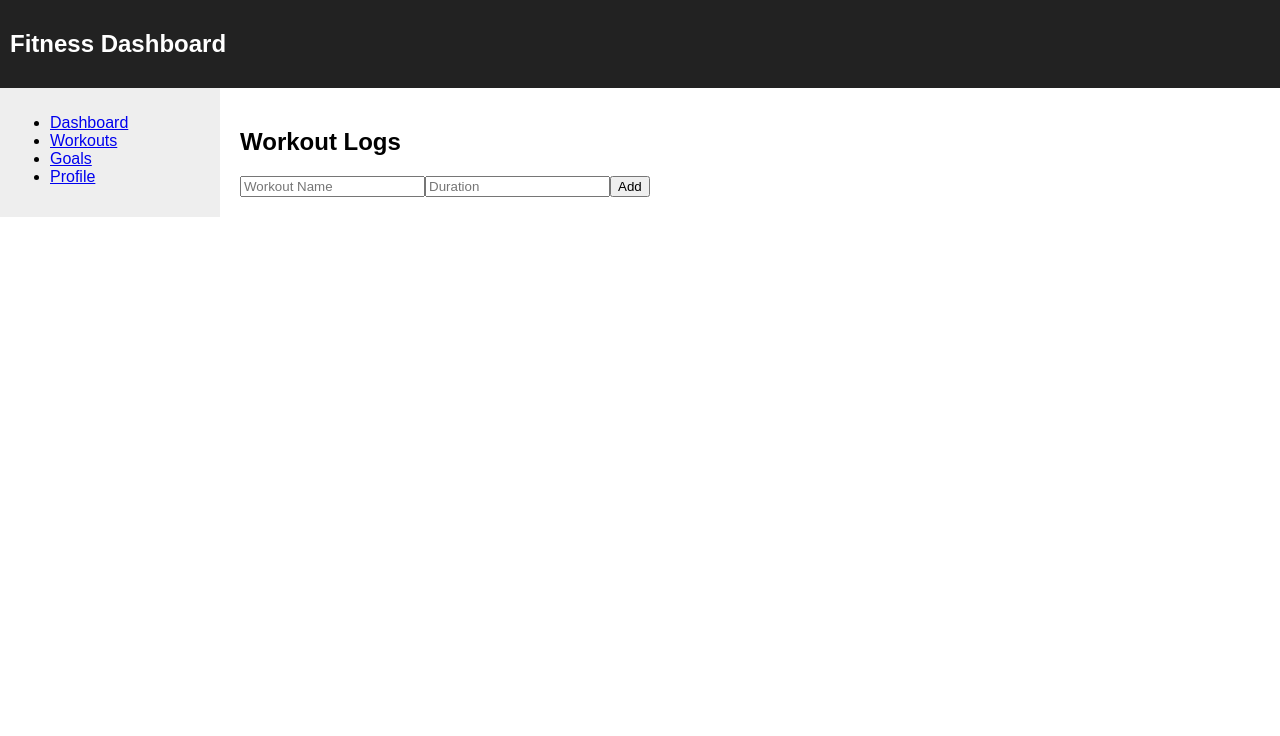
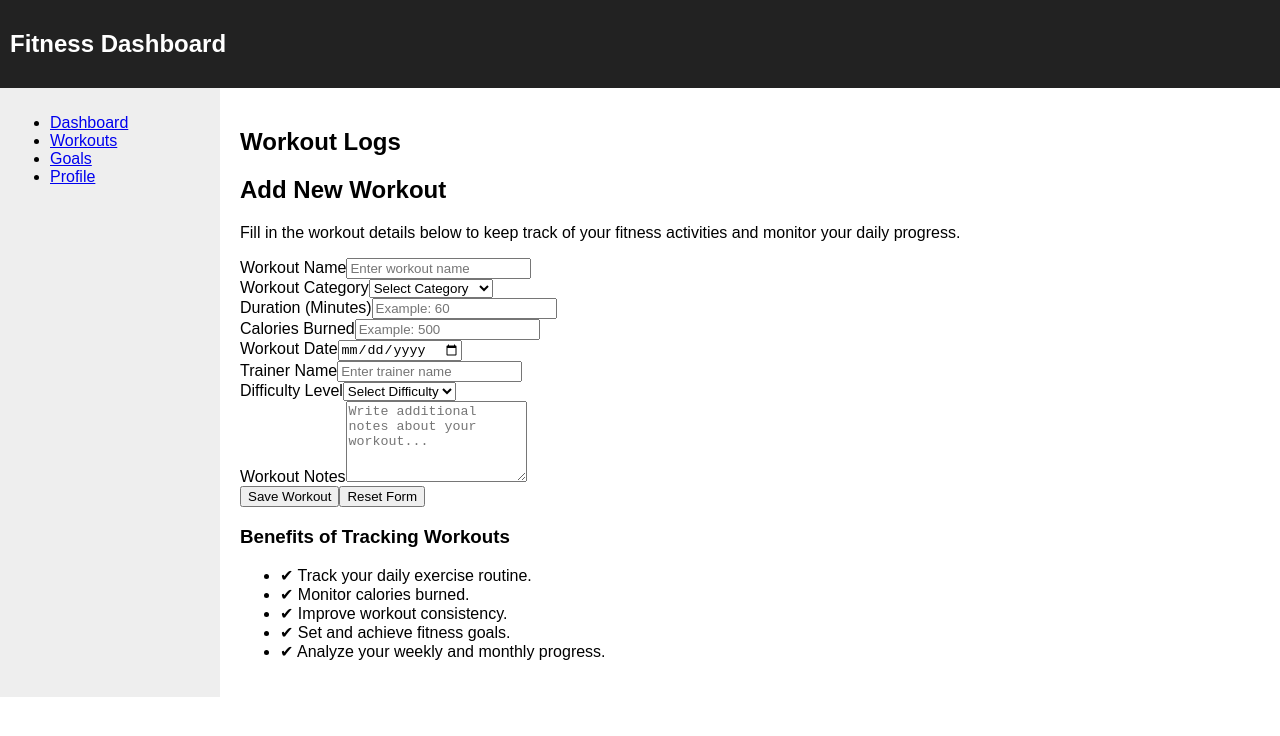
Before and after one commit to RohitGudse/fitness-tracking-dashboard, a React (Create React App) app in the folder fitness-dashboard/: page /workouts in a window 1280 px wide. Shown: the top 736 px of the page. Built offline with nearby package versions, Linux system fonts and the light colour scheme.

Commit message:
Initial project commit

```diff
--- a/fitness-dashboard/src/components/WorkoutForm.jsx
+++ b/fitness-dashboard/src/components/WorkoutForm.jsx
@@ -1,30 +1,222 @@
 import React, { useState } from "react";
 
 const WorkoutForm = ({ addWorkout }) => {
-  const [name, setName] = useState("");
-  const [duration, setDuration] = useState("");
+  const [workout, setWorkout] = useState({
+    workoutName: "",
+    category: "",
+    duration: "",
+    calories: "",
+    date: "",
+    trainer: "",
+    difficulty: "",
+    notes: "",
+  });
 
-  const handleSubmit = (e) => {
-    e.preventDefault();
-    addWorkout({ name, duration });
-    setName("");
-    setDuration("");
+  const [message, setMessage] = useState("");
+
+  const handleChange = (event) => {
+    const { name, value } = event.target;
+
+    setWorkout((prevWorkout) => ({
+      ...prevWorkout,
+      [name]: value,
+    }));
+  };
+
+  const handleSubmit = (event) => {
+    event.preventDefault();
+
+    if (
+      workout.workoutName === "" ||
+      workout.category === "" ||
+      workout.duration === ""
+    ) {
+      setMessage("Please fill in all required fields.");
+      return;
+    }
+
+    addWorkout(workout);
+
+    setMessage("Workout added successfully!");
+
+    setWorkout({
+      workoutName: "",
+      category: "",
+      duration: "",
+      calories: "",
+      date: "",
+      trainer: "",
+      difficulty: "",
+      notes: "",
+    });
+  };
+
+  const handleReset = () => {
+    setWorkout({
+      workoutName: "",
+      category: "",
+      duration: "",
+      calories: "",
+      date: "",
+      trainer: "",
+      difficulty: "",
+      notes: "",
+    });
+
+    setMessage("");
   };
 
   return (
+    <div className="workout-form-container">
+      <h2>Add New Workout</h2>
+
+      <p>
+        Fill in the workout details below to keep track of your fitness
+        activities and monitor your daily progress.
+      </p>
+
+      {message && <p className="message">{message}</p>}
+
       <form onSubmit={handleSubmit}>
+        {/* Workout Name */}
+        <div className="form-group">
+          <label>Workout Name</label>
+
           <input
-        placeholder="Workout Name"
-        value={name}
-        onChange={(e) => setName(e.target.value)}
+            type="text"
+            name="workoutName"
+            placeholder="Enter workout name"
+            value={workout.workoutName}
+            onChange={handleChange}
           />
+        </div>
+
+        {/* Category */}
+        <div className="form-group">
+          <label>Workout Category</label>
+
+          <select
+            name="category"
+            value={workout.category}
+            onChange={handleChange}
+          >
+            <option value="">Select Category</option>
+            <option value="Cardio">Cardio</option>
+            <option value="Strength">Strength Training</option>
+            <option value="Yoga">Yoga</option>
+            <option value="Cycling">Cycling</option>
+            <option value="Running">Running</option>
+            <option value="Swimming">Swimming</option>
+          </select>
+        </div>
+
+        {/* Duration */}
+        <div className="form-group">
+          <label>Duration (Minutes)</label>
+
           <input
-        placeholder="Duration"
-        value={duration}
-        onChange={(e) => setDuration(e.target.value)}
+            type="number"
+            name="duration"
+            placeholder="Example: 60"
+            value={workout.duration}
+            onChange={handleChange}
           />
-      <button>Add</button>
+        </div>
+
+        {/* Calories */}
+        <div className="form-group">
+          <label>Calories Burned</label>
+
+          <input
+            type="number"
+            name="calories"
+            placeholder="Example: 500"
+            value={workout.calories}
+            onChange={handleChange}
+          />
+        </div>
+
+        {/* Date */}
+        <div className="form-group">
+          <label>Workout Date</label>
+
+          <input
+            type="date"
+            name="date"
+            value={workout.date}
+            onChange={handleChange}
+          />
+        </div>
+
+        {/* Trainer */}
+        <div className="form-group">
+          <label>Trainer Name</label>
+
+          <input
+            type="text"
+            name="trainer"
+            placeholder="Enter trainer name"
+            value={workout.trainer}
+            onChange={handleChange}
+          />
+        </div>
+
+        {/* Difficulty */}
+        <div className="form-group">
+          <label>Difficulty Level</label>
+
+          <select
+            name="difficulty"
+            value={workout.difficulty}
+            onChange={handleChange}
+          >
+            <option value="">Select Difficulty</option>
+            <option value="Beginner">Beginner</option>
+            <option value="Intermediate">Intermediate</option>
+            <option value="Advanced">Advanced</option>
+          </select>
+        </div>
+
+        {/* Notes */}
+        <div className="form-group">
+          <label>Workout Notes</label>
+
+          <textarea
+            name="notes"
+            rows="5"
+            placeholder="Write additional notes about your workout..."
+            value={workout.notes}
+            onChange={handleChange}
+          ></textarea>
+        </div>
+
+        {/* Buttons */}
+        <div className="button-group">
+          <button type="submit">
+            Save Workout
+          </button>
+
+          <button
+            type="button"
+            onClick={handleReset}
+          >
+            Reset Form
+          </button>
+        </div>
       </form>
+
+      <div className="form-footer">
+        <h3>Benefits of Tracking Workouts</h3>
+
+        <ul>
+          <li>✔ Track your daily exercise routine.</li>
+          <li>✔ Monitor calories burned.</li>
+          <li>✔ Improve workout consistency.</li>
+          <li>✔ Set and achieve fitness goals.</li>
+          <li>✔ Analyze your weekly and monthly progress.</li>
+        </ul>
+      </div>
+    </div>
   );
 };
 
```
Lines whose indentation alone changed are shown as unchanged.
